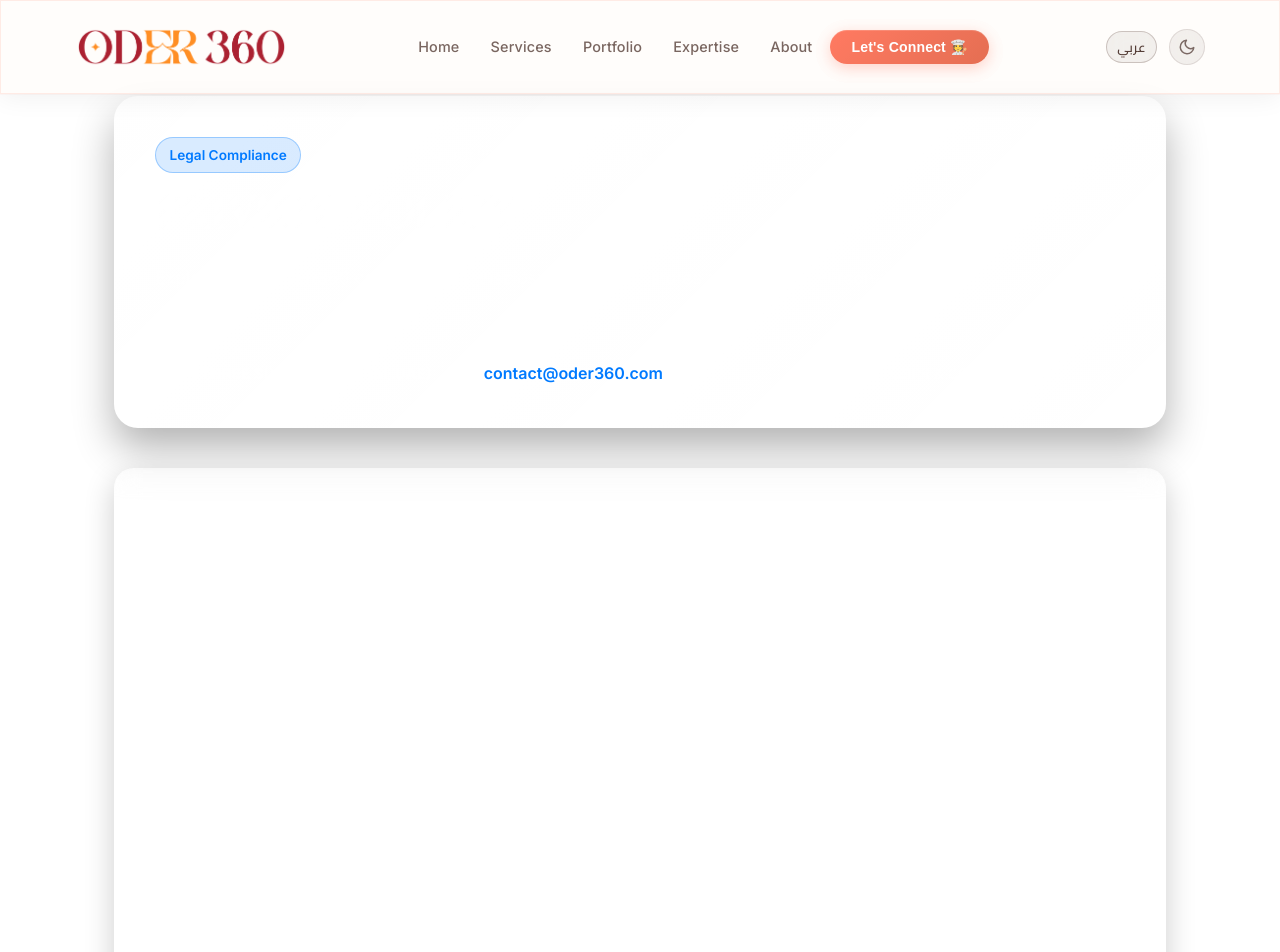
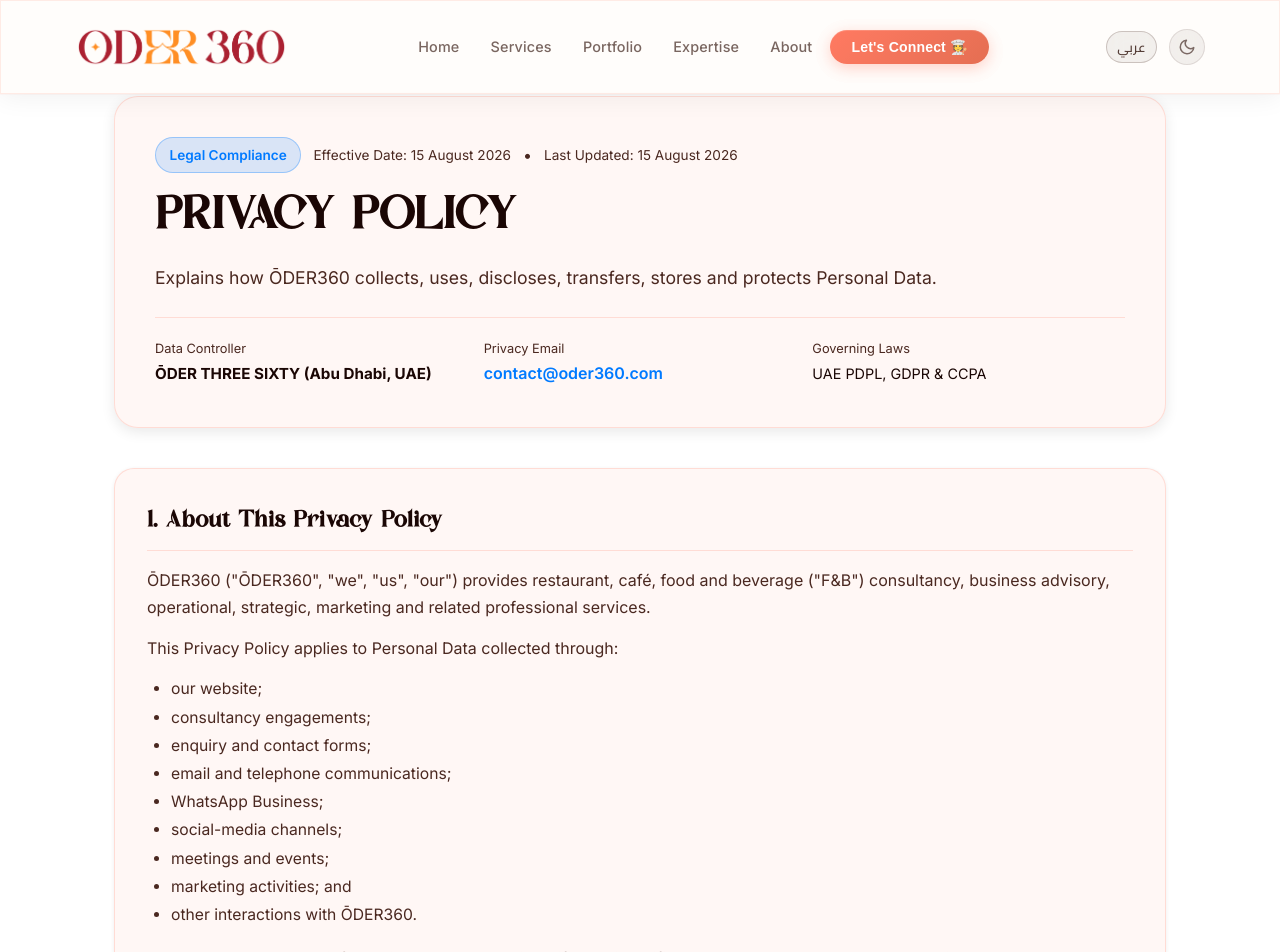
Before and after one commit to kaleem-elahi/oder360-website, a Next.js app: page /privacy-policy in a window 1280 px wide. Shown: the top 952 px of the page. Built offline with nearby package versions, Linux system fonts and the light colour scheme.

Commit message:
feat: implement admin dashboard and tracking system with persistent storage

```diff
--- a/components/PrivacyPolicy.tsx
+++ b/components/PrivacyPolicy.tsx
@@ -18,21 +18,21 @@
   }
 
   return (
-    <div className="privacy-page-wrapper" style={{ padding: '6rem 0 4rem 0', color: 'var(--text-color, #ffffff)' }}>
+    <div className="privacy-page-wrapper" style={{ padding: '6rem 0 4rem 0', color: 'var(--text-primary)' }}>
       <div className="container" style={{ maxWidth: '1100px', margin: '0 auto', padding: '0 1.5rem' }}>
 
         {/* Header Hero Card */}
         <div
           className="privacy-header-card"
           style={{
-            background: 'linear-gradient(135deg, rgba(255, 255, 255, 0.05) 0%, rgba(255, 255, 255, 0.02) 100%)',
+            background: 'var(--bg-card)',
             backdropFilter: 'blur(16px)',
             WebkitBackdropFilter: 'blur(16px)',
-            border: '1px solid rgba(255, 255, 255, 0.1)',
+            border: '1px solid var(--border-card)',
             borderRadius: '24px',
             padding: '2.5rem',
             marginBottom: '2.5rem',
-            boxShadow: '0 20px 40px rgba(0, 0, 0, 0.3)',
+            boxShadow: 'var(--shadow-md)',
           }}
         >
           <div style={{ display: 'flex', alignItems: 'center', gap: '0.75rem', marginBottom: '1rem', flexWrap: 'wrap' }}>
@@ -47,11 +47,11 @@
             }}>
               {isAr ? 'وثيقة رسمية' : 'Legal Compliance'}
             </span>
-            <span style={{ color: 'rgba(255, 255, 255, 0.5)', fontSize: '0.85rem' }}>
+            <span style={{ color: 'var(--text-secondary)', fontSize: '0.85rem' }}>
               {isAr ? 'تاريخ النفاذ: 15 أغسطس 2026' : 'Effective Date: 15 August 2026'}
             </span>
-            <span style={{ color: 'rgba(255, 255, 255, 0.3)' }}>•</span>
-            <span style={{ color: 'rgba(255, 255, 255, 0.5)', fontSize: '0.85rem' }}>
+            <span style={{ color: 'var(--text-secondary)' }}>•</span>
+            <span style={{ color: 'var(--text-secondary)', fontSize: '0.85rem' }}>
               {isAr ? 'آخر تحديث: 15 أغسطس 2026' : 'Last Updated: 15 August 2026'}
             </span>
           </div>
@@ -61,9 +61,7 @@
             fontWeight: '800',
             lineHeight: '1.2',
             marginBottom: '1rem',
-            background: 'linear-gradient(135deg, #ffffff 0%, rgba(255, 255, 255, 0.7) 100%)',
-            WebkitBackgroundClip: 'text',
-            WebkitTextFillColor: 'transparent'
+            color: 'var(--text-primary)'
           }}>
             {isAr ? 'سياسة الخصوصية' : 'PRIVACY POLICY'}
           </h1>
@@ -71,7 +69,7 @@
           <p style={{
             fontSize: '1.1rem',
             lineHeight: '1.7',
-            color: 'rgba(255, 255, 255, 0.85)',
+            color: 'var(--text-secondary)',
             maxWidth: '900px',
             marginBottom: '1.5rem'
           }}>
@@ -85,16 +83,16 @@
             gridTemplateColumns: 'repeat(auto-fit, minmax(240px, 1fr))',
             gap: '1rem',
             paddingTop: '1.25rem',
-            borderTop: '1px solid rgba(255, 255, 255, 0.1)'
+            borderTop: '1px solid var(--border-card)'
           }}>
             <div>
-              <span style={{ display: 'block', fontSize: '0.8rem', color: 'rgba(255, 255, 255, 0.5)' }}>
+              <span style={{ display: 'block', fontSize: '0.8rem', color: 'var(--text-secondary)' }}>
                 {isAr ? 'مسؤول البيانات' : 'Data Controller'}
               </span>
-              <strong style={{ color: '#ffffff', fontSize: '0.95rem' }}>ŌDER THREE SIXTY (Abu Dhabi, UAE)</strong>
+              <strong style={{ color: 'var(--text-primary)', fontSize: '0.95rem' }}>ŌDER THREE SIXTY (Abu Dhabi, UAE)</strong>
             </div>
             <div>
-              <span style={{ display: 'block', fontSize: '0.8rem', color: 'rgba(255, 255, 255, 0.5)' }}>
+              <span style={{ display: 'block', fontSize: '0.8rem', color: 'var(--text-secondary)' }}>
                 {isAr ? 'البريد الإلكتروني للخصوصية' : 'Privacy Email'}
               </span>
               <a href="mailto:contact@oder360.com" style={{ color: '#007AFF', textDecoration: 'none', fontWeight: '600' }}>
@@ -102,10 +100,10 @@
               </a>
             </div>
             <div>
-              <span style={{ display: 'block', fontSize: '0.8rem', color: 'rgba(255, 255, 255, 0.5)' }}>
+              <span style={{ display: 'block', fontSize: '0.8rem', color: 'var(--text-secondary)' }}>
                 {isAr ? 'التشريعات المطبقة' : 'Governing Laws'}
               </span>
-              <span style={{ color: '#ffffff', fontSize: '0.9rem' }}>UAE PDPL, GDPR & CCPA</span>
+              <span style={{ color: 'var(--text-primary)', fontSize: '0.9rem' }}>UAE PDPL, GDPR & CCPA</span>
             </div>
           </div>
         </div>
@@ -508,7 +506,7 @@
               <p style={{ ...paragraphStyle, marginTop: '1rem' }}>
                 We may request reasonable information to verify identity before fulfilling a rights request.
               </p>
-              <p style={{ ...paragraphStyle, color: 'rgba(255, 255, 255, 0.5)', fontSize: '0.85rem', marginTop: '1.5rem', marginBottom: 0 }}>
+              <p style={{ ...paragraphStyle, color: 'var(--text-secondary)', fontSize: '0.85rem', marginTop: '1.5rem', marginBottom: 0 }}>
                 © {new Date().getFullYear()} ŌDER360. All Rights Reserved.
               </p>
             </section>
@@ -522,13 +520,13 @@
 }
 
 const sectionCardStyle: React.CSSProperties = {
-  background: 'rgba(255, 255, 255, 0.03)',
+  background: 'var(--bg-card)',
   backdropFilter: 'blur(12px)',
   WebkitBackdropFilter: 'blur(12px)',
-  border: '1px solid rgba(255, 255, 255, 0.08)',
+  border: '1px solid var(--border-card)',
   borderRadius: '20px',
   padding: '2rem',
-  boxShadow: '0 10px 30px rgba(0, 0, 0, 0.2)',
+  boxShadow: 'var(--shadow-sm)',
   transition: 'all 0.3s ease',
 }
 
@@ -536,8 +534,8 @@
   fontSize: '1.5rem',
   fontWeight: '700',
   marginBottom: '1rem',
-  color: '#ffffff',
-  borderBottom: '1px solid rgba(255, 255, 255, 0.1)',
+  color: 'var(--text-primary)',
+  borderBottom: '1px solid var(--border-card)',
   paddingBottom: '0.5rem'
 }
 
@@ -546,20 +544,20 @@
   fontWeight: '600',
   marginTop: '1.25rem',
   marginBottom: '0.75rem',
-  color: 'rgba(255, 255, 255, 0.95)'
+  color: 'var(--text-primary)'
 }
 
 const paragraphStyle: React.CSSProperties = {
   fontSize: '1rem',
   lineHeight: '1.7',
-  color: 'rgba(255, 255, 255, 0.8)',
+  color: 'var(--text-secondary)',
   marginBottom: '0.85rem'
 }
 
 const listStyle: React.CSSProperties = {
   fontSize: '0.98rem',
   lineHeight: '1.8',
-  color: 'rgba(255, 255, 255, 0.8)',
+  color: 'var(--text-secondary)',
   paddingLeft: '1.5rem',
   marginBottom: '1rem'
 }
@@ -567,17 +565,17 @@
 const numberedListStyle: React.CSSProperties = {
   fontSize: '0.98rem',
   lineHeight: '1.8',
-  color: 'rgba(255, 255, 255, 0.8)',
+  color: 'var(--text-secondary)',
   paddingLeft: '1.5rem',
   marginBottom: '1rem'
 }
 
 const infoBoxStyle: React.CSSProperties = {
-  background: 'rgba(0, 122, 255, 0.08)',
-  border: '1px solid rgba(0, 122, 255, 0.2)',
+  background: 'var(--bg-card)',
+  border: '1px solid var(--border-card)',
   borderRadius: '12px',
   padding: '1.25rem',
-  color: 'rgba(255, 255, 255, 0.9)',
+  color: 'var(--text-primary)',
   fontSize: '0.95rem',
   lineHeight: '1.6'
 }
```
